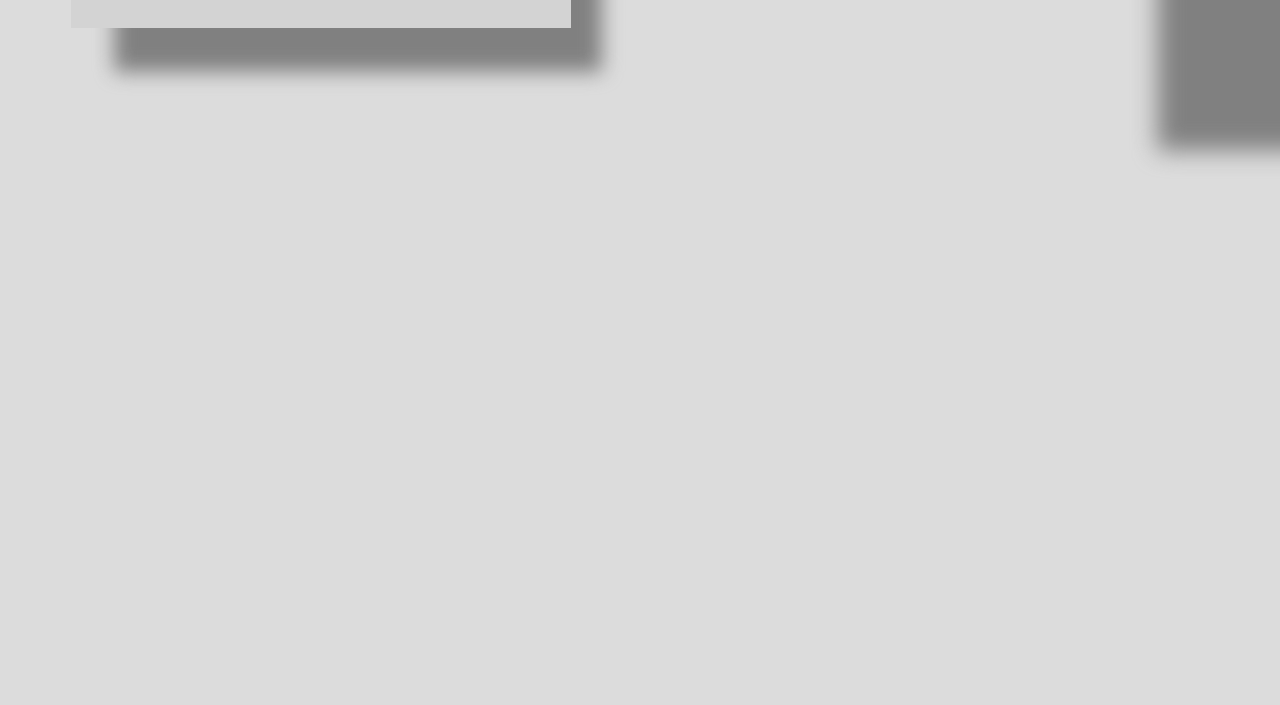
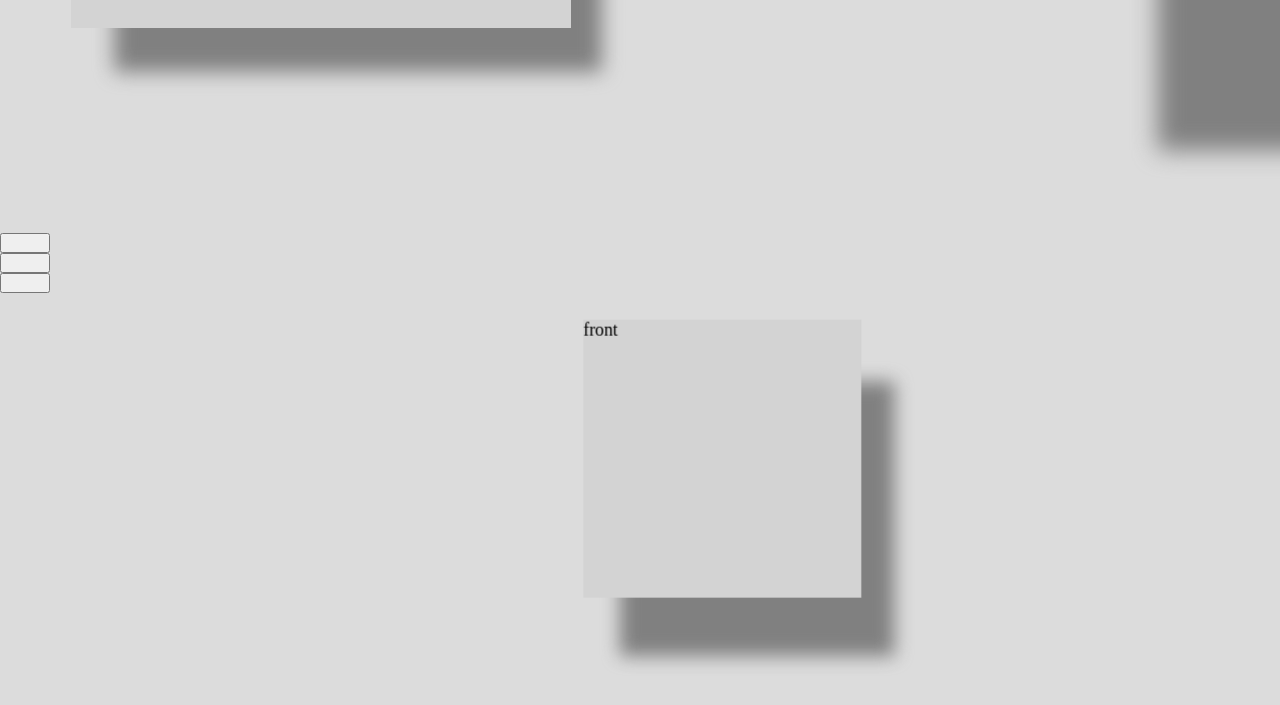
Before and after one commit to sxianda/directional-shadow-deprecated, a plain HTML site: page index.html in a window 1280 px wide. Shown: the part 1567-2272 px from the top of the page. Drawn offline with Linux system fonts and the light colour scheme.

Commit message:
Add something fancy.

```diff
--- a/index.html
+++ b/index.html
@@ -12,7 +12,6 @@
         -webkit-transform: translateZ(100px);
         transform-style: preserve-3d;
         -webkit-transform-style: preserve-3d;
-        will-change: transform;
       }
 
     .container {
@@ -29,6 +28,12 @@
       backface-visibility: hidden;
       -webkit-transform-style: preserve-3d;
       transform-style: preserve-3d;
+    }
+
+    button {
+      display: block;
+      width: 50px;
+      height: 20px;
     }
 
     .bigger {
@@ -60,6 +65,7 @@
       -webkit-perspective: 1000px;
       -webkit-perspective-origin: 250px 500px;
       z-index: -1;
+      will-change: transform;
     }
 
     body {
@@ -195,5 +201,23 @@
       </div>
     </div>
 
+    <div id="fifth-row">
+      <div class="container" style="top: 1800px; left: 500px">
+        <div class ="shadow-collection">
+          <div class="perspective">
+            <div id="square-animation" class="directional-shadow square" shadow-x="0" shadow-y="0" shadow-depth="800">
+              <figure class="front">front</figure>
+              <figure class="back">This is the content.</figure>
+            </div>
+          </div>
+        </div>
+      </div>
+    </div>
+
+    <div id="transforms" style="position: absolute; top: 1800px; left: 0px">
+      <button value="RotateX" onclick="flipX(170)"></button>
+      <button value="RotateY" onclick="flipY(170)"></button>
+      <button value="RotateZ" onclick="flipZ(170)"></button>
+    </div>
   </body>
 </html>
--- a/scripts/flip-animation.js
+++ b/scripts/flip-animation.js
@@ -1,4 +1,7 @@
 var duration = 1000.0;
+var angleX = 0;
+var angleY = 0;
+var angleZ = 0;
 
 function toggleElement(card, distance, targetDegrees) {
   card.style.transition = "transform " + duration + "ms cubic-bezier(0.3, 0.6, 0.1, 1.0)";
@@ -7,3 +10,32 @@ function toggleElement(card, distance, targetDegrees) {
   card.style.transform = "translateZ(" + distance + "px) rotateY(" + targetDegrees + "deg)";
   card.style.webkitTransform = "translateZ(" + distance + "px) rotateY(" + targetDegrees + "deg)";
 }
+
+function flipX(distance) {
+  var card = document.getElementById("square-animation");
+  angleX += 45;
+  card.style.transition = "transform " + duration + "ms cubic-bezier(0.3, 0.6, 0.1, 1.0)";
+
+  var transform = "translateZ(" + distance + "px) rotateX(" + angleX + "deg) rotateY(" + angleY
+      + "deg) rotateZ(" + angleZ + "deg)";
+
+  card.style.transform = transform;
+}
+
+function flipY(distance) {
+  var card = document.getElementById("square-animation");
+  angleY += 45;
+  card.style.transition = "transform " + duration + "ms cubic-bezier(0.3, 0.6, 0.1, 1.0)";
+
+  card.style.transform = "translateZ(" + distance + "px) rotateX(" + angleX + "deg) rotateY(" + angleY
+      + "deg) rotateZ(" + angleZ + "deg)";
+}
+
+function flipZ(distance) {
+  var card = document.getElementById("square-animation");
+  angleZ += 45;
+  card.style.transition = "transform " + duration + "ms cubic-bezier(0.3, 0.6, 0.1, 1.0)";
+
+  card.style.transform = "translateZ(" + distance + "px) rotateX(" + angleX + "deg) rotateY(" + angleY
+      + "deg) rotateZ(" + angleZ + "deg)";
+}
```
